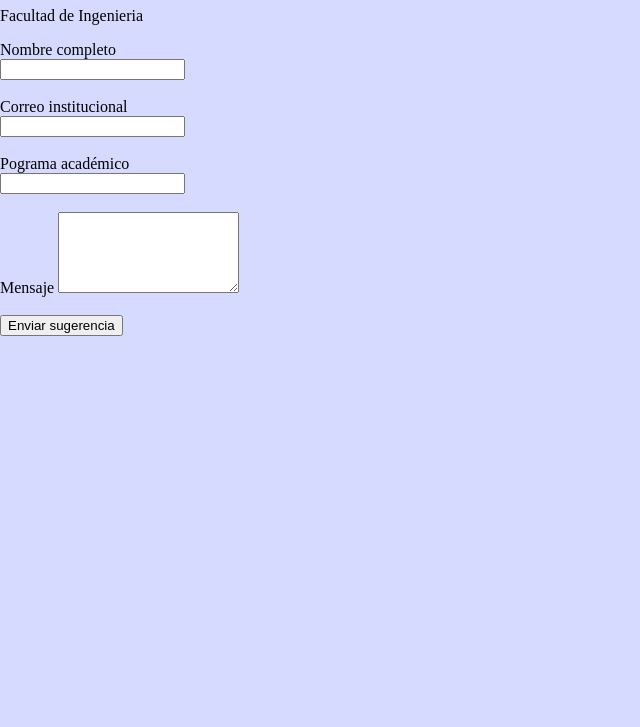
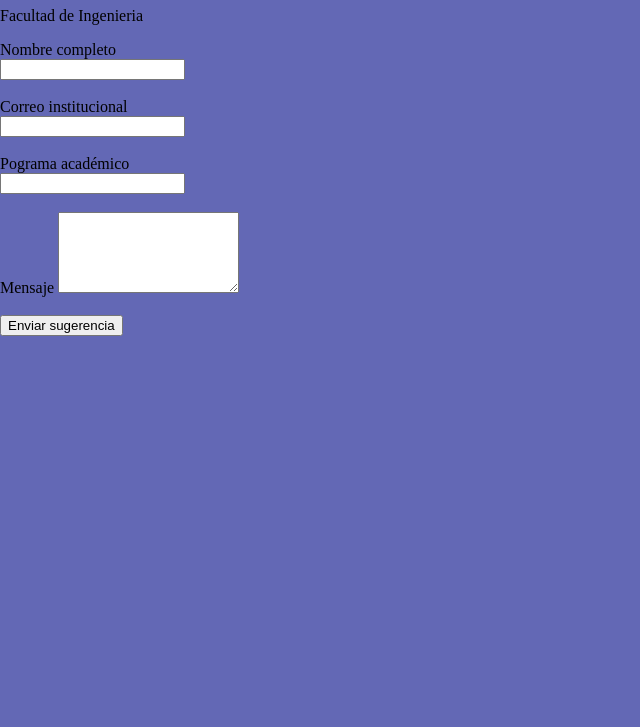
Before and after one commit to alejandro-git-hub/rubrica, a plain HTML site: page index.html in a window 1280 px wide. Shown: the part 73-800 px from the top of the page, without its empty margins (0-640 px from the left). Drawn offline with Linux system fonts and the light colour scheme.

Commit message:
relizando nuevos cambios en el formulario

```diff
--- a/index.html
+++ b/index.html
@@ -6,7 +6,7 @@
     <title>Buzón CUC</title>
     <style>
         html,body{
-            background-color: rgb(215, 218, 255);
+            background-color: rgb(99, 104, 181);
             margin:0;
         }
 
```
